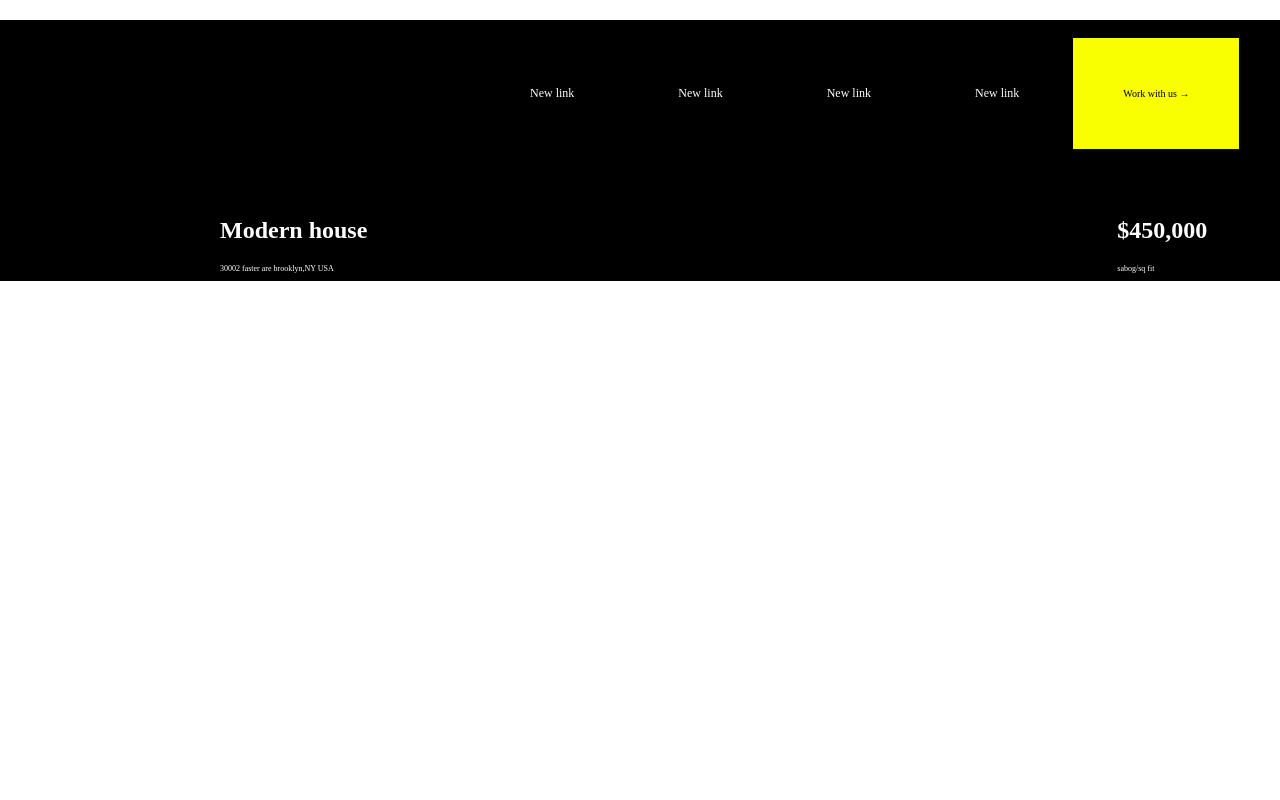
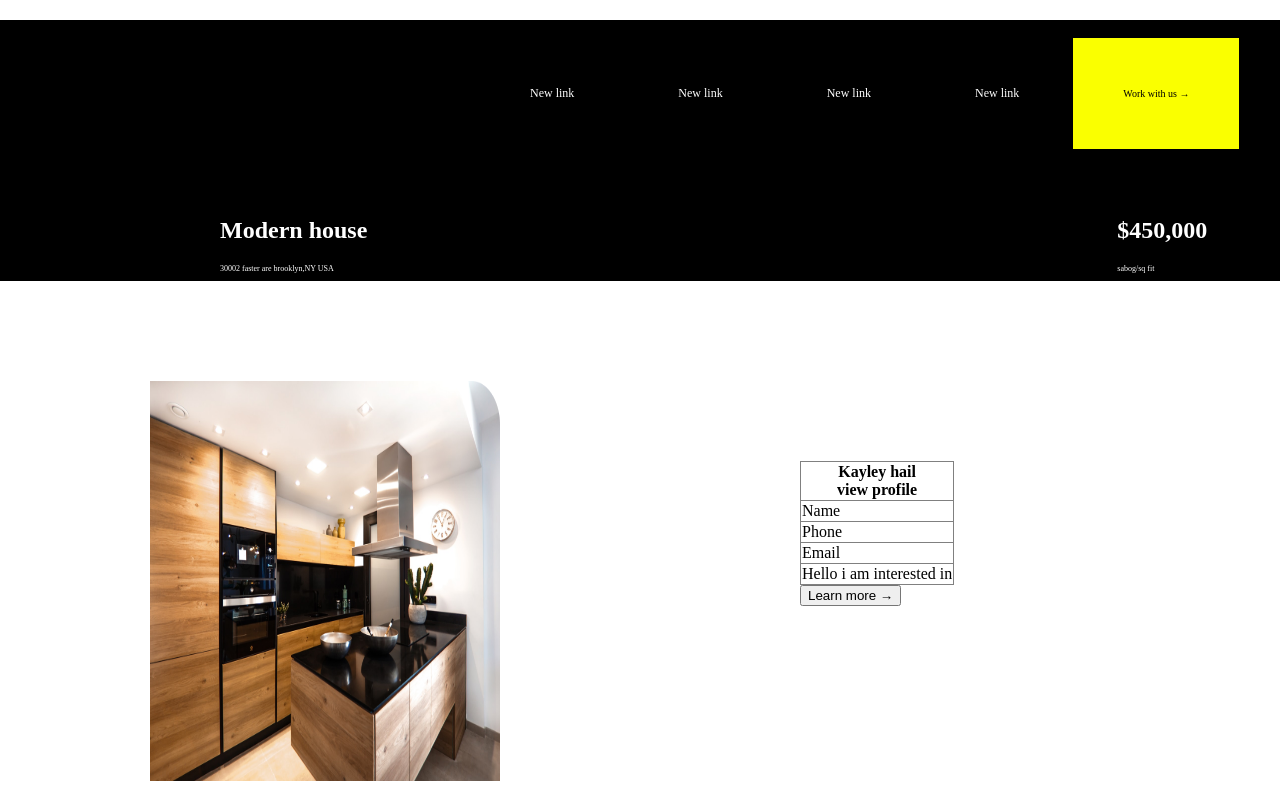
Before and after one commit to phinic925/IP2, a plain HTML site: page index2.html in a window 1280 px wide. Drawn offline with Linux system fonts and the light colour scheme.

Commit message:
adds table

```diff
--- a/index.css
+++ b/index.css
@@ -258,3 +258,31 @@ nav , .lnk1{
 #lnk nav .new .lnk3 p{
     font-size: 8px;
 }
+#view{
+    margin-top: 100px;
+}
+#view .view1 {
+     display: flex;
+}
+#view .view1 .view2 img{
+
+      height: 400px;
+      width: 350px;
+      margin-left: 150px;
+
+}
+#view .view1 .view3{
+    margin-left: 300px;
+
+}
+#view .view1 .view3 table ,tr, th , td{
+    border: 1px solid gray;
+    border-collapse: collapse;
+    outline: none;
+    margin-top: 80px;
+
+}
+view .view1 .view3 .name{
+     position: relative;
+     margin-top: 100px;
+}
--- a/index2.html
+++ b/index2.html
@@ -33,5 +33,43 @@
 
         </nav>
     </div>
+    <section id="view">
+        <div class="view1">
+            <div class="view2">
+                <img src="./assets/images/Property House.png">
+
+            </div>
+            <div class="view3">
+                <table>
+                    <tr>
+                        <th> Kayley hail <br> view profile</th>
+                    </tr>
+                        <tr>
+                            <td> Name </td>
+                        </tr>
+                        <tr>
+                            <td> Phone </td>
+                        </tr>
+                        <tr>
+                            <td> Email </td>
+
+                        </tr>
+                        <tr>
+                            <td> Hello i am interested in </td>
+                        </tr>
+
+
+                </table>
+                <button class="name">  Learn more &#x2192 </button>
+
+
+            </div>
+            <div>
+                <img src=""
+            </div>
+
+
+        </div>
+    </section>
 </body>
 </html>
```
